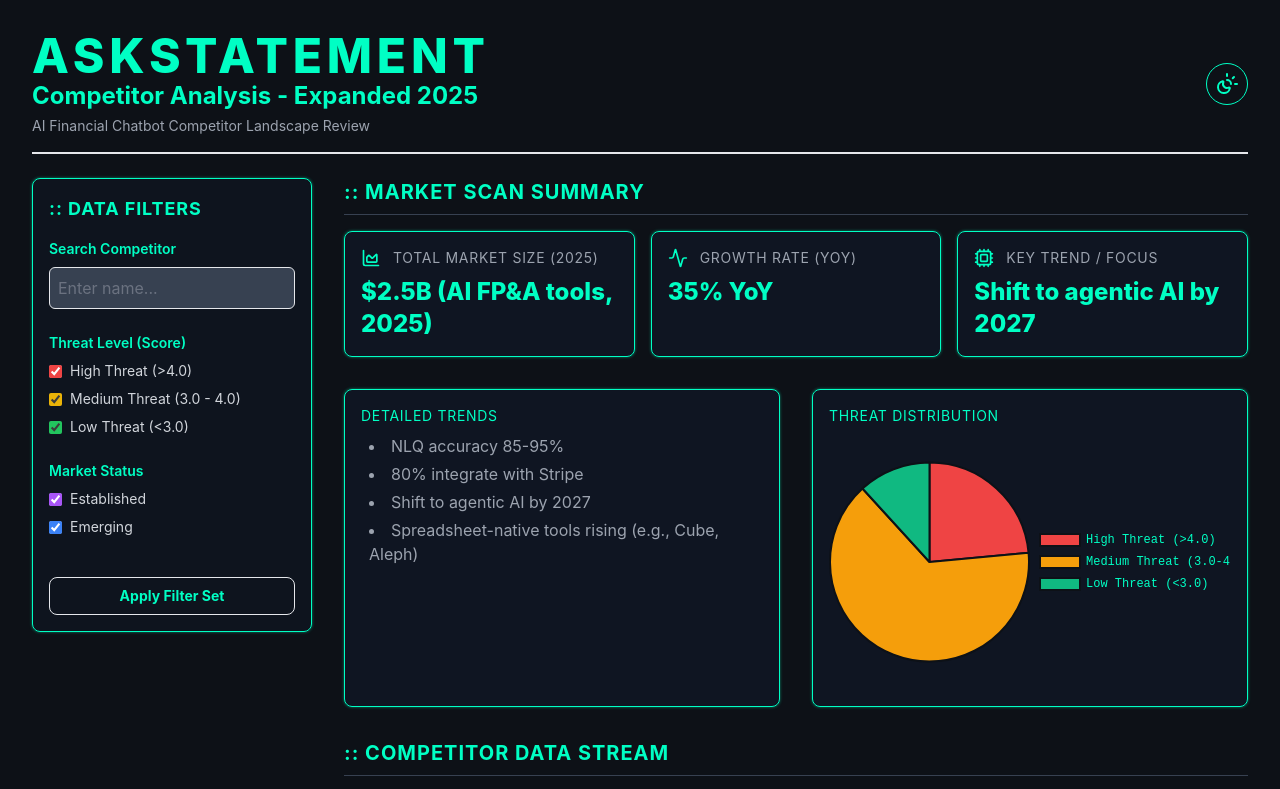
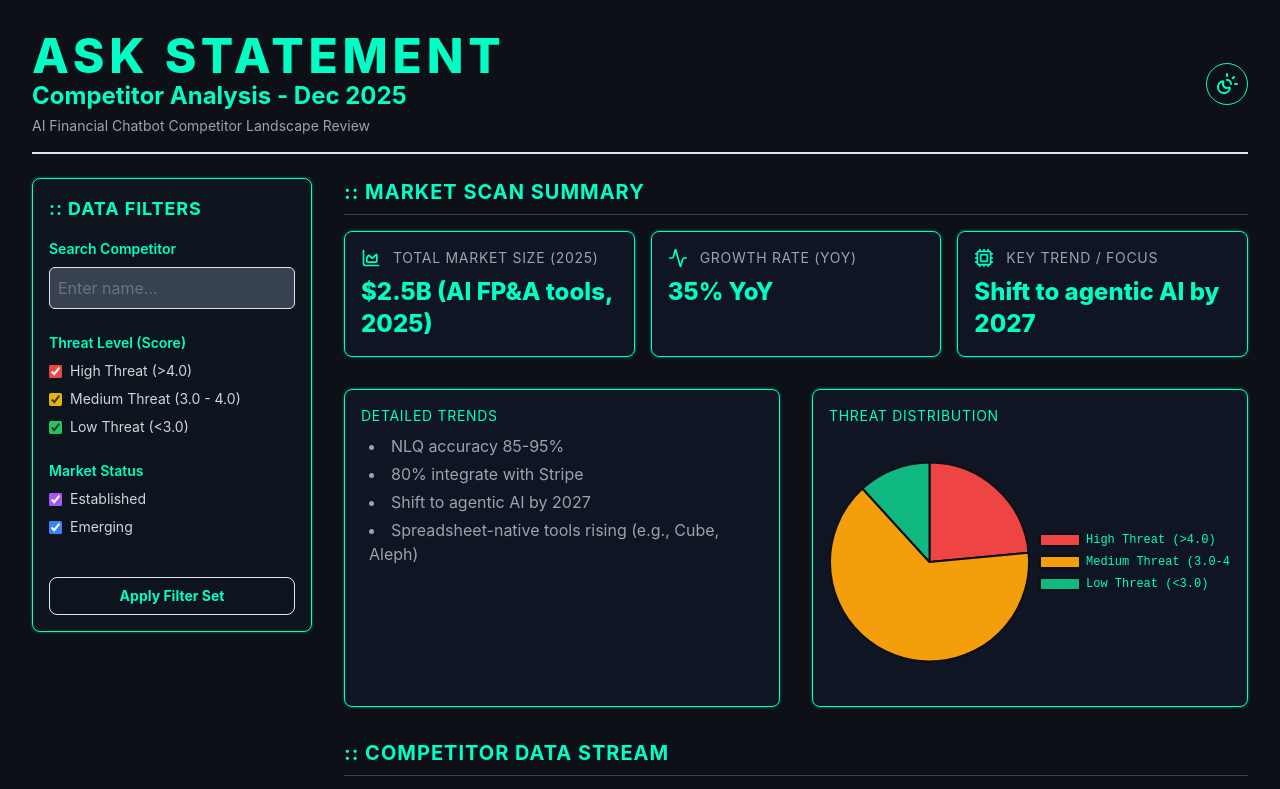
Before and after one commit to sidharth-n/AS-competitor-analysis, a plain HTML site: page index.html in a window 1280 px wide. Shown: the top 789 px of the page. Drawn offline with nearby package versions, Linux system fonts and the light colour scheme.

Commit message:
update subtitle

```diff
--- a/index.html
+++ b/index.html
@@ -790,10 +790,10 @@
         <header class="mb-6 pb-4 border-b-2 border-neon-primary/50 flex justify-between items-center">
             <div>
                 <h1 class="text-3xl lg:text-5xl font-extrabold tracking-widest uppercase text-neon-primary">
-                    AskStatement
+                    Ask Statement
                 </h1>
                 <h2 class="text-xl lg:text-2xl font-bold text-neon-secondary mb-1">
-                    Competitor Analysis - Expanded 2025
+                    Competitor Analysis - Dec 2025
                 </h2>
                 <div class="text-sm text-gray-500 flex justify-between">
                     <span class="text-gray-400">AI Financial Chatbot Competitor Landscape Review</span>
```
